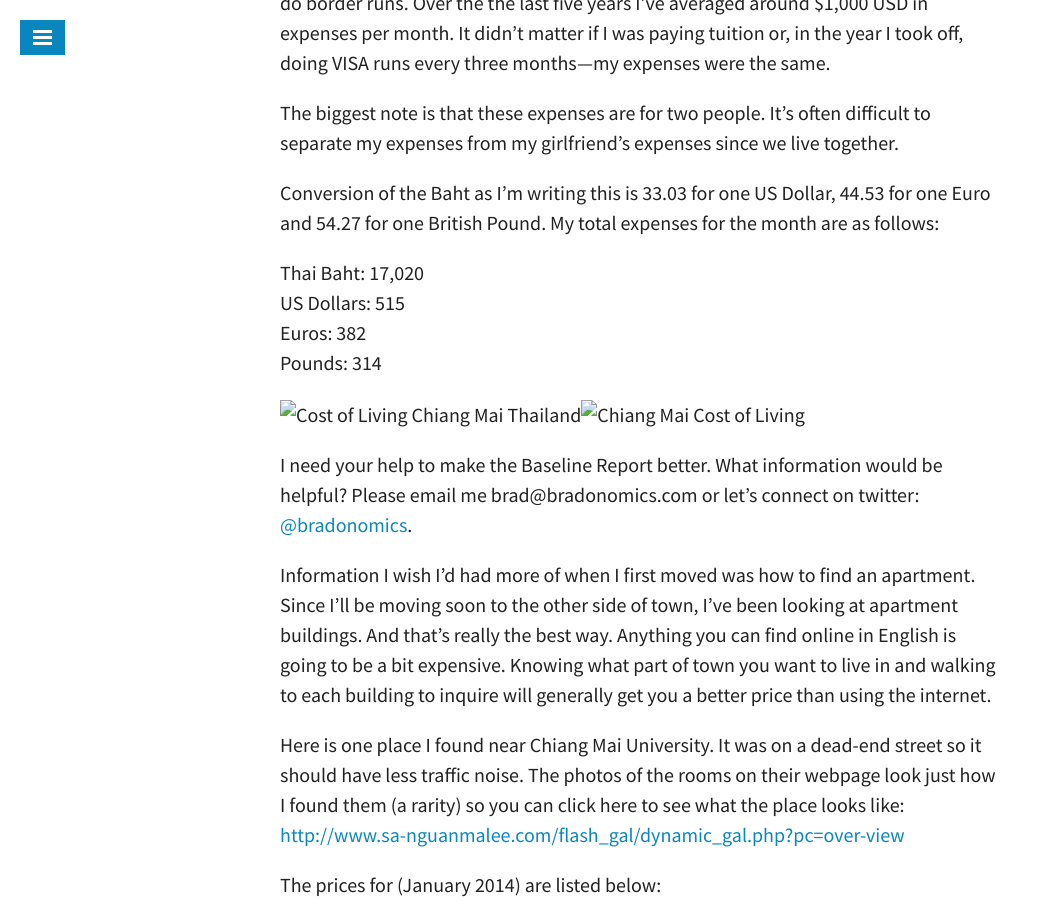
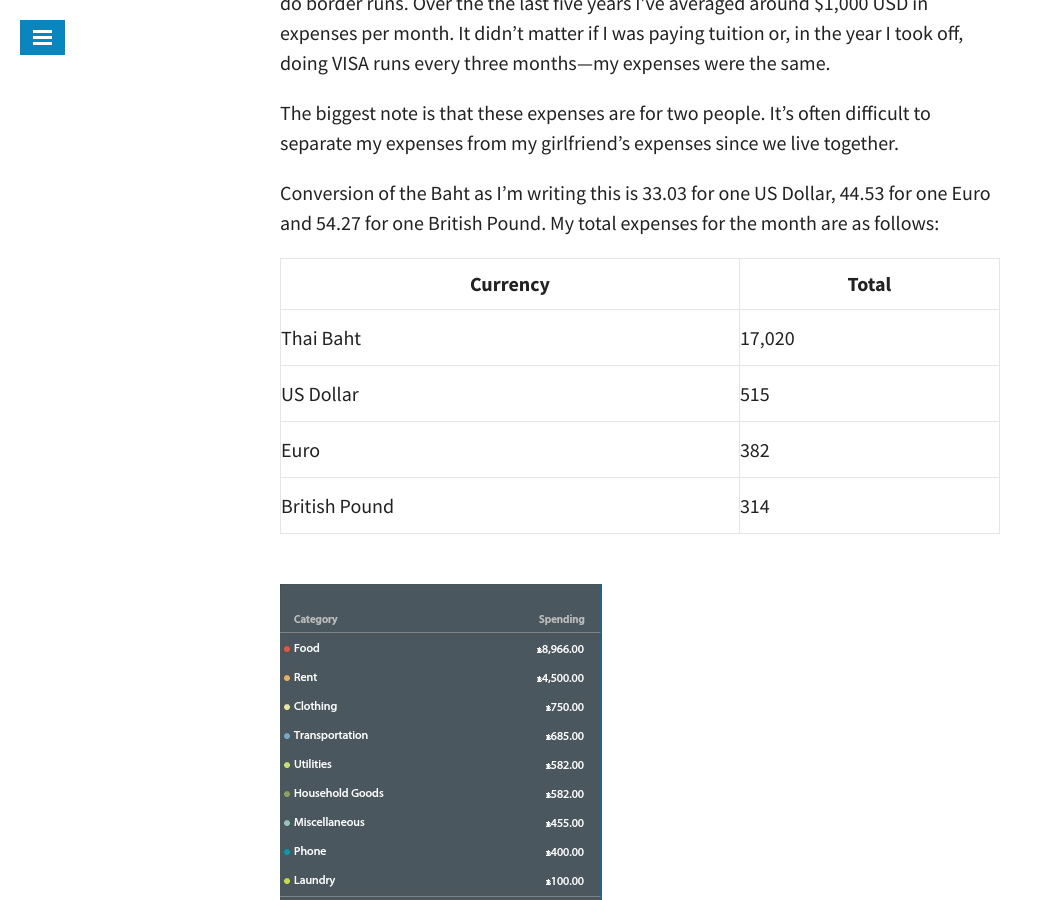
Before and after one commit to snowdj/bradonomics.github.io, a Jekyll site: the page built from _posts/2014-02-01-baseline-report-january-2014.md, in a window 1280 px wide and 900 px high, scrolled down 439 px. Shown: the whole window, without its empty margins (0-1043 px from the left). Built offline with Jekyll 4.4.1, drawn with Linux system fonts in a browser that asks for light colours; some web fonts are replaced.

Commit message:
Updated Image Links

```diff
--- a/_posts/2014-02-01-baseline-report-january-2014.md
+++ b/_posts/2014-02-01-baseline-report-january-2014.md
@@ -6,8 +6,8 @@
 excerpt: Living on $500 per month in Chiang Mai Thailand? Yes, it's true.
 category: Baseline Report
 tags: []
-image:
-teaser:
+image: Chiang-Mai-Spending-Graph-Jan-2014.jpg
+teaser: Chiang-Mai-Spending-Graph-Jan-2014.jpg
 ---
 
 Last month I posted almost no information other than the numbers. A recap to understand what's going on behind these numbers is probably needed.
@@ -18,12 +18,14 @@
 
 Conversion of the Baht as I'm writing this is 33.03 for one US Dollar, 44.53 for one Euro and 54.27 for one British Pound. My total expenses for the month are as follows:
 
-Thai Baht: 17,020<br>
-US Dollars: 515<br>
-Euros: 382<br>
-Pounds: 314
+|Currency      |Total |
+|--------------|------|
+|Thai Baht     |17,020|
+|US Dollar     |515   |
+|Euro          |382   |
+|British Pound |314   |
 
-![Cost of Living Chiang Mai Thailand](http://bradonomics.com/baseline-report-january-2014/Chiang-Mai-Spending-Category-List-Jan-2014.jpg)![Chiang Mai Cost of Living](http://bradonomics.com/baseline-report-january-2014/Chiang-Mai-Spending-Graph-Jan-2014.jpg)
+![Cost of Living Chiang Mai Thailand](/images/Chiang-Mai-Spending-Category-List-Jan-2014.jpg)![Chiang Mai Cost of Living](/images/Chiang-Mai-Spending-Graph-Jan-2014.jpg)
 
 I need your help to make the Baseline Report better. What information would be helpful? Please email me brad@bradonomics.com or let's connect on twitter: [@bradonomics](https://twitter.com/bradonomics).
 
```
Also changed, not shown: _posts/2013-12-01-baseline-report-november-2013.md (+16 -16 lines), _posts/2014-01-01-baseline-report-december-2013.md (+5 -5 lines), _posts/2014-03-01-baseline-report-february-2014.md (+3 -3 lines).
